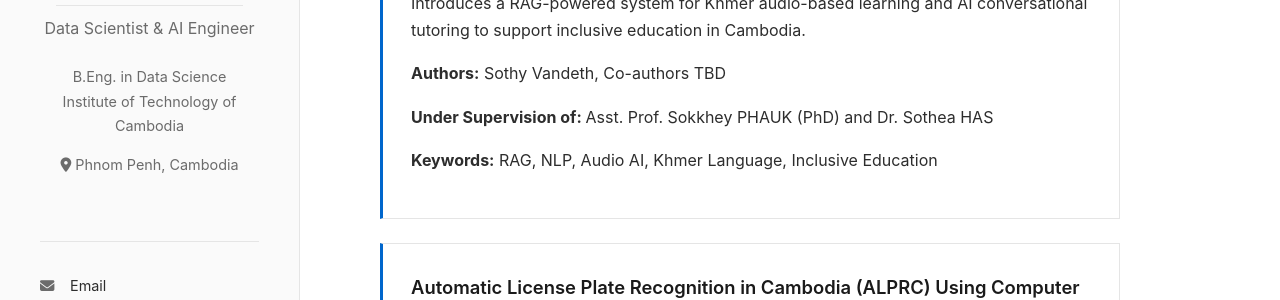
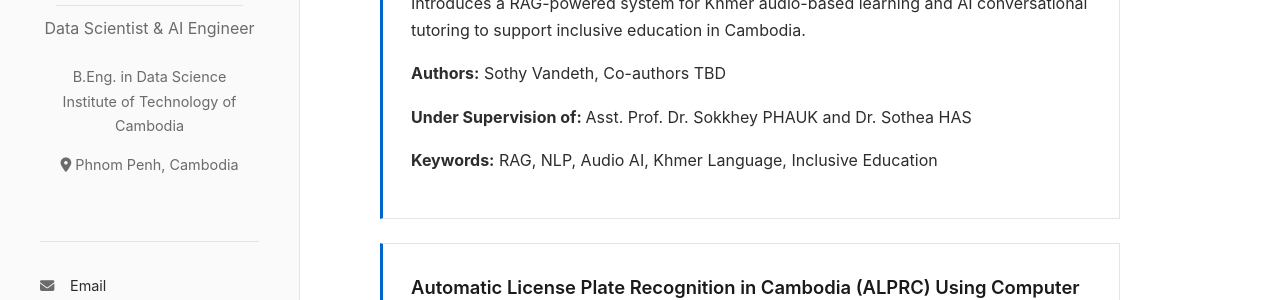
Before and after one commit to sothy8/sothy8.github.io, a Jekyll site: the page built from publications.md, in a window 1280 px wide and 1379 px high. Shown: the part 372-672 px from the top of the window. Built offline with Jekyll 4.4.1, drawn with Linux system fonts in a browser that asks for light colours.

Commit message:
Correct supervision title formatting in publication

```diff
--- a/publications.md
+++ b/publications.md
@@ -11,7 +11,7 @@
   <p class="meta">IEEE Technology & Innovation Conference (TIC 2026) · June 5–6, 2026 · Kuala Lumpur, Malaysia</p>
   <p>Introduces a RAG-powered system for Khmer audio-based learning and AI conversational tutoring to support inclusive education in Cambodia.</p>
   <p><strong>Authors:</strong> Sothy Vandeth, Co-authors TBD</p>
-  <p><strong>Under Supervision of: </strong>Asst. Prof. Sokkhey PHAUK (PhD) and Dr. Sothea HAS</p>
+  <p><strong>Under Supervision of: </strong>Asst. Prof. Dr. Sokkhey PHAUK and Dr. Sothea HAS</p>
   <p><strong>Keywords:</strong> RAG, NLP, Audio AI, Khmer Language, Inclusive Education</p>
 </div>
 
```
